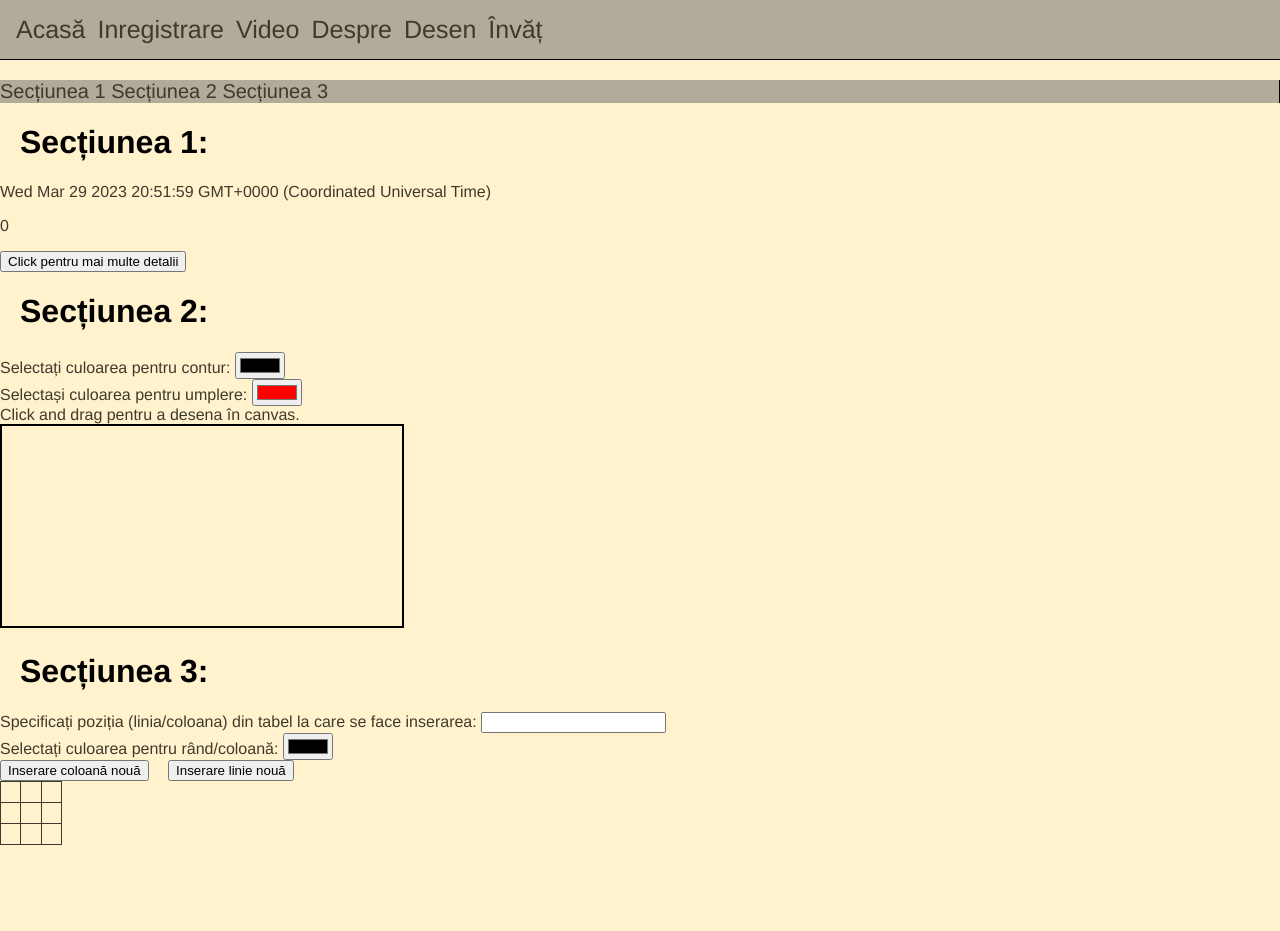
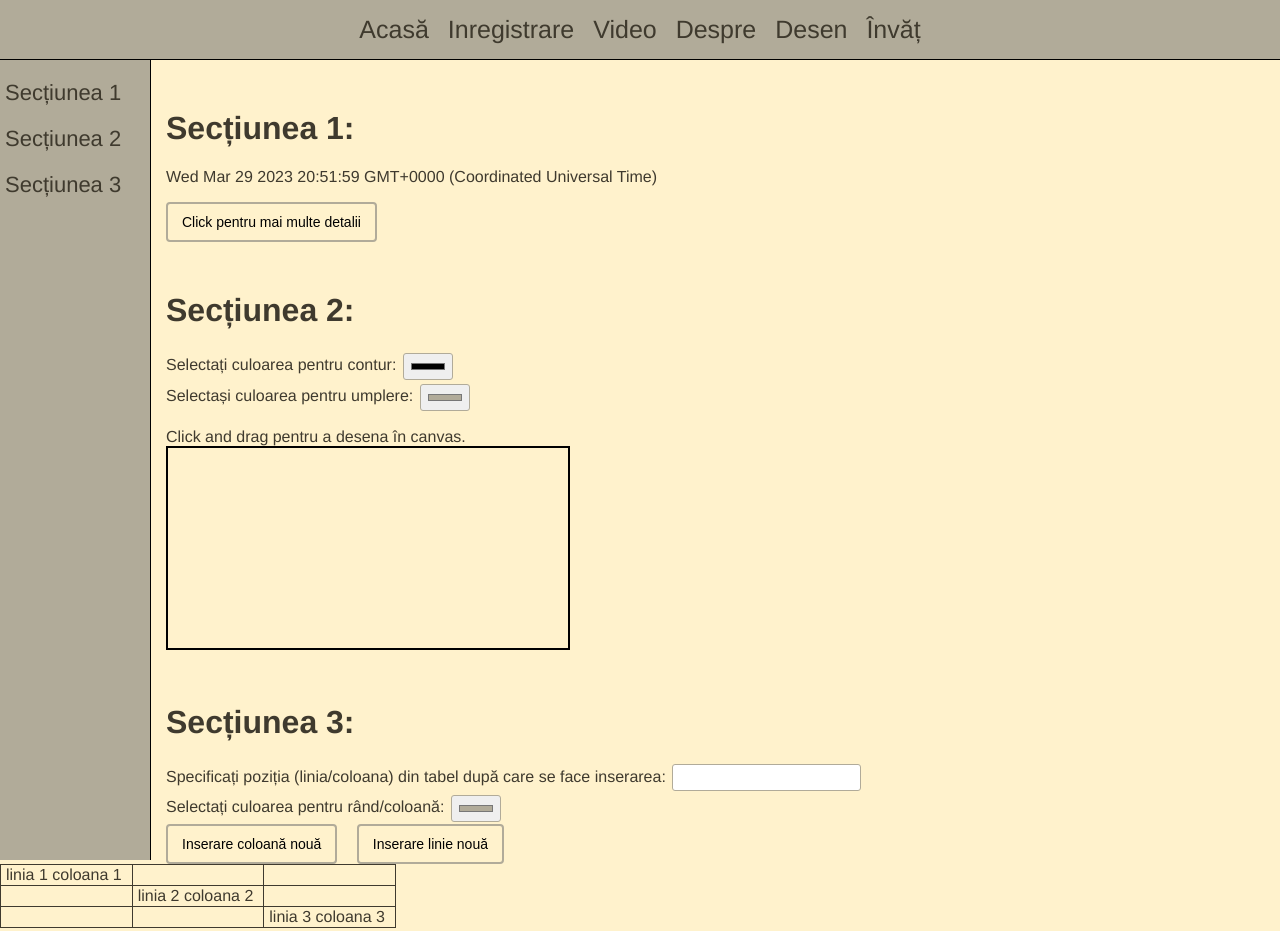
Before and after one commit to Eduard-Polodeanu/basic-webpage-dogs, a plain HTML site: page invat.html in a window 1280 px wide. Drawn offline with Linux system fonts and the light colour scheme.

Commit message:
lab5-completare

```diff
--- a/css/aside.css
+++ b/css/aside.css
@@ -4,9 +4,19 @@ aside {
     border-right-color: black;
     border-right-width: 1px;
     border-right-style: solid;
+    display: block;
+    float: left;
+    width: 20%;
+    height: 100vh;
+    max-width: 150px;
+    margin-right: 15px;
+    font-size: 22px;
 }
 
 aside a {
     text-decoration:none;
     color: inherit;
+    display: block;
+    word-wrap: break-word;
+    margin: 20px 5px 10px 5px;
 }
--- a/css/formular.css
+++ b/css/formular.css
@@ -5,7 +5,7 @@ input, textarea, select {
     margin: 2px 2px 2px 2px;
  }
 
- input[type=submit] {
+ input[type=submit], button {
     background-color: #FFF2CC;
     padding: 10px 14px;
     border-radius: 4px;
@@ -16,17 +16,18 @@ input, textarea, select {
     transition: color 0.5s, background-color 0.25s, border-color 0.25s, text-shadow 0.25s;
  }
 
- input[type=submit]:hover {
+ input[type=submit]:hover, button:hover {
     cursor: pointer;
     background-color: #B1AB99;
     color: #FFF2CC;
-    border-color: #FFF2CC;
+    border-color: black;
+    border-width: 1px;
     text-shadow: 2px 2px black;
  }
 
   input[type=radio]:hover, input[type=date]:hover,
-  input[type=color]:hover, input[type=time]:hover, input[type=range]:hover,
-  input[type=checkbox]:hover {
+  input[type=color]:hover, input[type=time]:hover,
+  input[type=range]:hover, input[type=checkbox]:hover {
    cursor: pointer;
  }
 
--- a/css/navbar.css
+++ b/css/navbar.css
@@ -2,17 +2,15 @@ nav {
     background-color: #B1AB99;
     padding: 15px 10px 15px 10px;
     font-size: 25px;
-    margin-bottom: 20px;
     border-bottom-color: black;
     border-bottom-width: 1px;
     border-bottom-style: solid;
     overflow: hidden;
+    text-align: center;
 }
 nav a {
     text-decoration:none;
     color: inherit;
     margin-left: 6px;
     margin-right: 6px;
-    float: left;
-    display: block;
  }
--- a/css/stil.css
+++ b/css/stil.css
@@ -1,13 +1,19 @@
+html {
+   height: 100%;
+
+}
+
 body {
    margin: 0;
    background-color: #FFF2CC;
    font-family: Helvetica, Arial, sans-serif;
    color: #3F3A2E;
-   margin-bottom: 200px;
+   height: 100%;
   }
 
 h1 {
-   color: rgb(0, 0, 0);
+   color: #3F3A2E;
+   margin-top: 30px;
    margin-left: 20px;
 }
 
@@ -17,6 +23,11 @@ h1 {
 
 ::marker {
    color:#3F3A2E;  /*sau #B1AB99*/
+}
+
+.sectiunea-unu, .sectiunea-doi, .sectiunea-trei {
+   margin-top: 50px;
+   margin-bottom: 50px;
 }
 
 #image-border-separator {
--- a/invat.html
+++ b/invat.html
@@ -6,9 +6,14 @@
         <link rel="stylesheet" href="css/navbar.css">
         <link rel="stylesheet" href="css/aside.css">
         <link rel="stylesheet" href="css/tabel.css">
+        <link rel="stylesheet" href="css/formular.css">
     </head>
 
     <body>
+        <script src="js/script.js"></script>
+        <script src="js/canvas.js"></script>
+        <script src="js/tableInsert.js"></script>
+
         <nav>
             <a href="index.html">Acasă</a>
             <a href="inregistreaza.html">Inregistrare</a>
@@ -21,7 +26,7 @@
         <aside>
             <a href="#header-sectiunea-unu">Secțiunea 1</a>
             <a href="#header-sectiunea-doi">Secțiunea 2</a>
-            <a href="#headeer-sectiunea-trei">Secțiunea 3</a>
+            <a href="#header-sectiunea-trei">Secțiunea 3</a>
         </aside>
 
         <div class="sectiunea-unu">
@@ -32,19 +37,17 @@
             <p id="info-browser"></p>
             <button id="buton-info" type="button" onclick="infoURL(); infoBrowser();
              hideOnClick('buton-info');">Click pentru mai multe detalii</button>
-            <script src="js/script.js"></script>
         </div>
 
         <div class="sectiunea-doi">
             <h1 id="header-sectiunea-doi">Secțiunea 2:</h1>
-            <div class="parametri-sectiunea-doi">
+            <div class="parametri-sectiunea-doi" style="margin-bottom: 15px;">
                 <label for="culoareContur">Selectați culoarea pentru contur:</label>
                 <input type="color" id="culoareContur" name="culoareContur" value="#000000">
                 </br>
                 <label for="culoareUmplere">Selectași culoarea pentru umplere:</label>
-                <input type="color" id="culoareUmplere" name="culoareUmplere" value="#ff0000">
+                <input type="color" id="culoareUmplere" name="culoareUmplere" value="#B1AB99">
             </div>
-            <script src="js/canvas.js"></script>
             <label for="myCanvas">Click and drag pentru a desena în canvas.</label> </br>
             <canvas id="myCanvas" onclick="drawRectangle();" width="400" height="200"
             style="border:2px solid black;"></canvas>
@@ -54,11 +57,12 @@
             <h1 id="header-sectiunea-trei">Secțiunea 3:</h1>
             <div class="parametri-sectiunea-trei">
                 <label for="pozitieCelula">Specificați poziția (linia/coloana) din
-                    tabel la care se face inserarea:</label>
-                <input type="text" id="pozitieCelula" name="pozitieCelula">
+                    tabel după care se face inserarea:</label>
+                <input type="text" id="pozitieCelula" pattern="\d*" name="pozitieCelula">
+                <p id="mesaj-valoare-incorecta" style="display: inline; color: lightcoral;"></p>
                 </br>
                 <label for="culoareCelula">Selectați culoarea pentru rând/coloană:</label>
-                <input type="color" id="culoareCelula" name="culoareCelula" value="#000000">
+                <input type="color" id="culoareCelula" name="culoareCelula" value="#B1AB99">
                 </br>
                 <button id="butonColoana" type="button" onclick="addColumn()" style="margin-right: 15px;">Inserare coloană nouă</button>
                 <button id="butonLinie" type="button" onclick="addRow()" style="margin-right: 15px;">Inserare linie nouă</button>
@@ -66,23 +70,23 @@
             <div class="tabela-sectiunea-trei">
                 <table id="tabel-invat">
                     <tr>
-                        <td>&nbsp;</td>
+                        <td>linia 1 coloana 1</td>
                         <td>&nbsp;</td>
                         <td>&nbsp;</td>
                     </tr>
                     <tr>
                         <td>&nbsp;</td>
-                        <td>&nbsp;</td>
+                        <td>linia 2 coloana 2</td>
                         <td>&nbsp;</td>
                     </tr>
                     <tr>
                         <td>&nbsp;</td>
                         <td>&nbsp;</td>
-                        <td>&nbsp;</td>
+                        <td>linia 3 coloana 3</td>
                     </tr>
                 </table>
+            </div>
 
-            </div>
         </div>
 
     </body>
--- a/js/tableInsert.js
+++ b/js/tableInsert.js
@@ -2,6 +2,19 @@ function addRow() {
     var table = document.getElementById("tabel-invat");
     var color = document.getElementById("culoareCelula").value;
     var insertPosition = document.getElementById("pozitieCelula").value;
+
+    var row = table.insertRow(insertPosition);
+    if (Number.isInteger(parseInt(insertPosition))) {
+        for (var i = 0; i < table.rows[0].cells.length; i++) {
+        var cell = row.insertCell(i);
+        cell.innerHTML = "Celula noua";
+        cell.bgColor = color;
+        }
+    }
+    else {
+        document.getElementById("mesaj-valoare-incorecta").innerHTML =
+         "Valoarea adăugată nu este validă. Introduceți un număr întreg. Refresh to update.";
+    }
 
 }
 
@@ -10,4 +23,16 @@ function addColumn() {
     var color = document.getElementById("culoareCelula").value;
     var insertPosition = document.getElementById("pozitieCelula").value;
 
+    if (Number.isInteger(parseInt(insertPosition))) {
+        for (var i = 0; i < table.rows.length; i++) {
+            var cell = table.rows[i].insertCell(insertPosition);
+            cell.innerHTML = "Celula noua";
+            cell.bgColor = color;
+        }
+    }
+    else {
+        document.getElementById("mesaj-valoare-incorecta").innerHTML =
+         "Valoarea adăugată nu este validă. Introduceți un număr întreg. Refresh to update.";
+    }
+
 }
```
